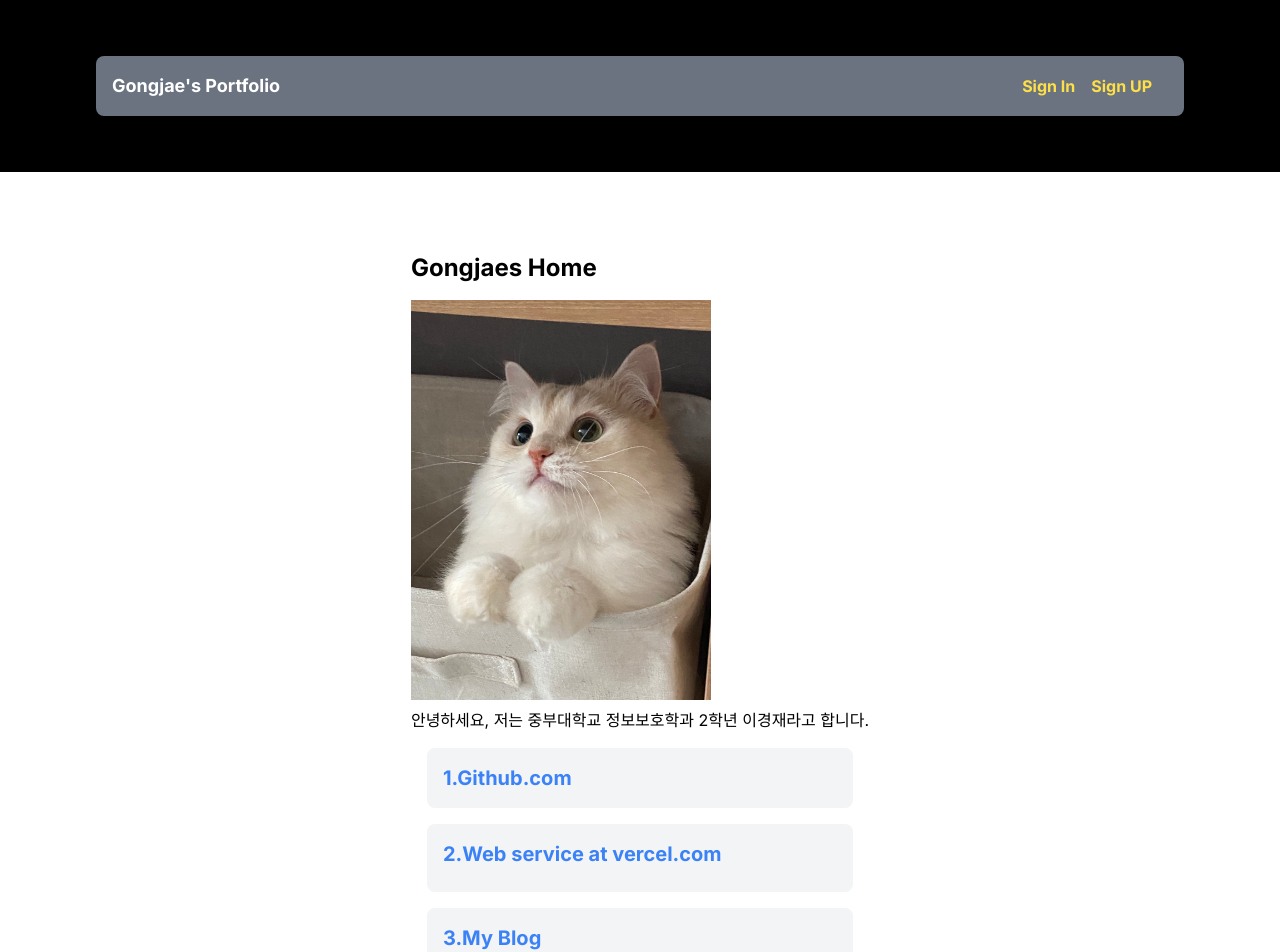
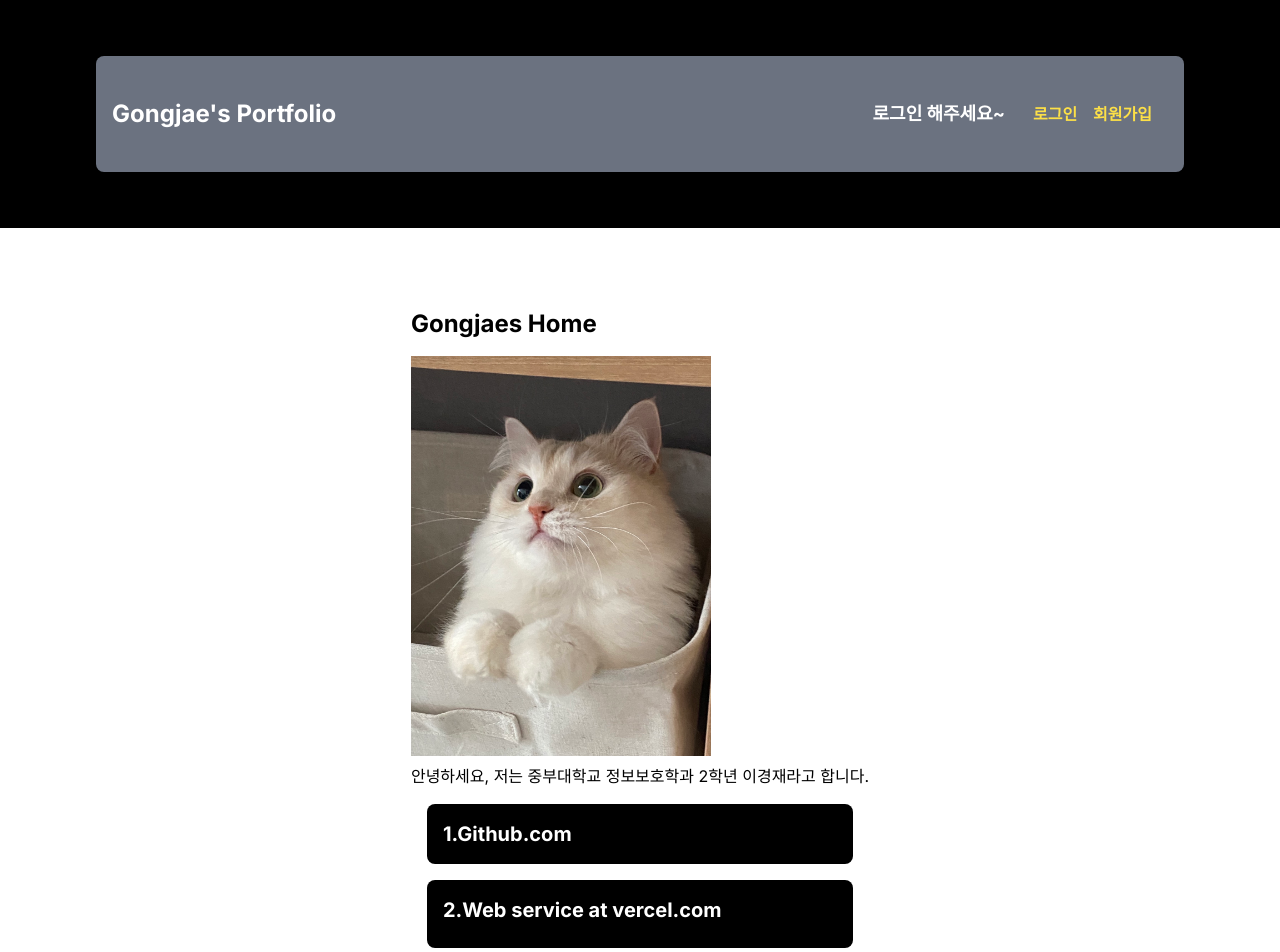
Before and after one commit to gongjae/portfolio, a Next.js app: page / in a window 1280 px wide. Shown: the top 952 px of the page. Built offline with nearby package versions, Linux system fonts and the light colour scheme; no server answers.

Commit message:
포트폴리오 3st

```diff
--- a/app/page.jsx
+++ b/app/page.jsx
@@ -5,29 +5,29 @@ export default function Home() {
     <>
       <h1 className="text-2xl font-bold mb-4">Gongjaes Home</h1>
       <Image src="/cat.jpg" width={300} height={200} alt="Cat" />
-      <p className="mb-2"></p>
+      <p className="font-bold mb-2"></p>
       안녕하세요, 저는 중부대학교 정보보호학과 2학년 이경재라고 합니다.
-      <div className="mb-4 bg-gray-100 p-4 m-4 rounded-lg">
+      <div className="mb-4 bg-black p-4 m-4 rounded-lg">
         <Link
           href="https://github.com/gongjae/"
-          className="text-xl text-blue-500 font-bold"
+          className="text-xl text-white font-bold"
         >
           1.Github.com
         </Link>
       </div>
-      <div className="mb-4 bg-gray-100 p-4 m-4 rounded-lg">
+      <div className="mb-4 bg-black p-4 m-4 rounded-lg">
         <Link
           href="https://clerk2-kohl.vercel.app/"
-          className="text-xl text-blue-500 font-bold"
+          className="text-xl text-white font-bold"
         >
           2.Web service at vercel.com
         </Link>
         <p className="mb-2"></p>
       </div>
-      <div className="mb-4 bg-gray-100 p-4 m-4 rounded-lg">
+      <div className="mb-4 bg-black p-4 m-4 rounded-lg">
         <Link
           href="https://ddongfary.tistory.com/"
-          className="text-xl text-blue-500 font-bold"
+          className="text-xl text-white font-bold"
         >
           3.My Blog
         </Link>
--- a/components/Header.jsx
+++ b/components/Header.jsx
@@ -12,7 +12,7 @@ const Header = () => {
           <div className="flex items-center justify-between container">
             <div className="flex items-center font-bold">
               <Link href="/">
-                <div className="text-lg text-white">Gongjae's Portfolio</div>
+                <div className="text-2xl text-white">Gongjae's Portfolio</div>
               </Link>
               <div></div>
             </div>
@@ -20,17 +20,21 @@ const Header = () => {
               {!userId ? (
                 //로그인이 안된 경우
                 <>
+                  <div className="text-lg text-white p-7">
+                    {' '}
+                    로그인 해주세요~
+                  </div>
                   <Link
                     href="/sign-in"
                     className="text-yellow-300 hover:text-white mr-4"
                   >
-                    Sign In
+                    로그인
                   </Link>
                   <Link
                     href="/sign-up"
                     className="text-yellow-300 hover:text-white mr-4"
                   >
-                    Sign UP
+                    회원가입
                   </Link>
                 </>
               ) : (
```
